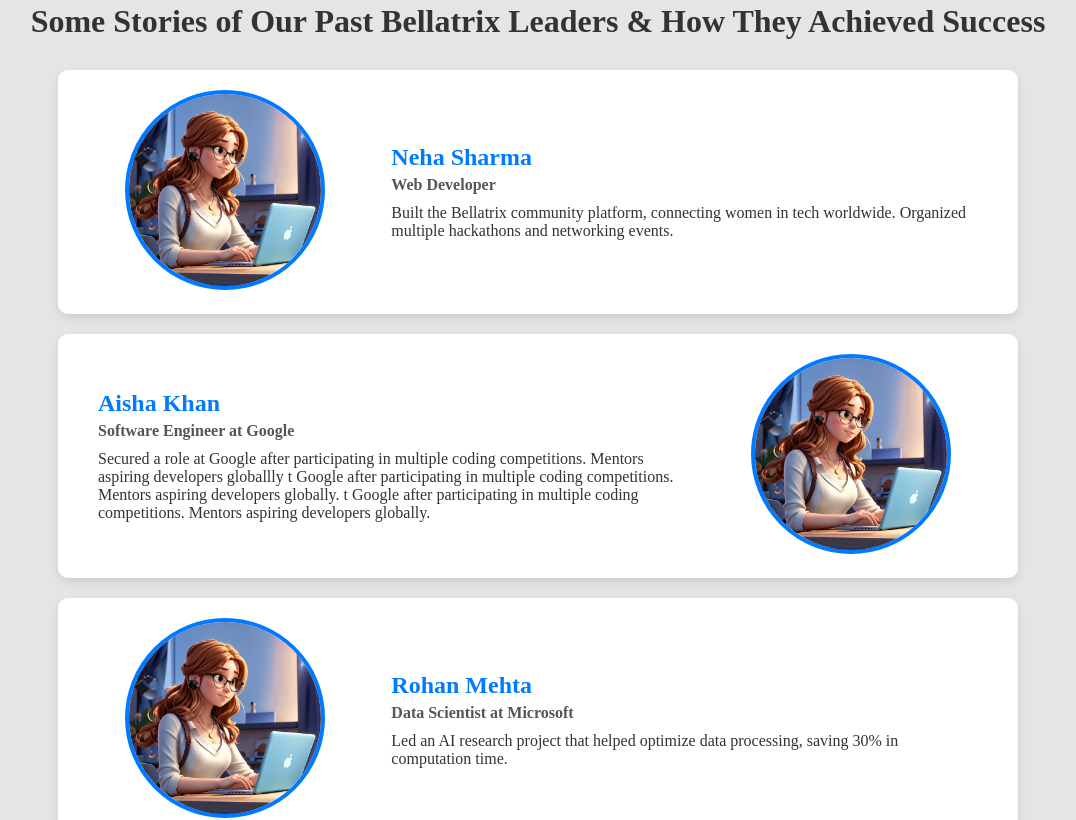
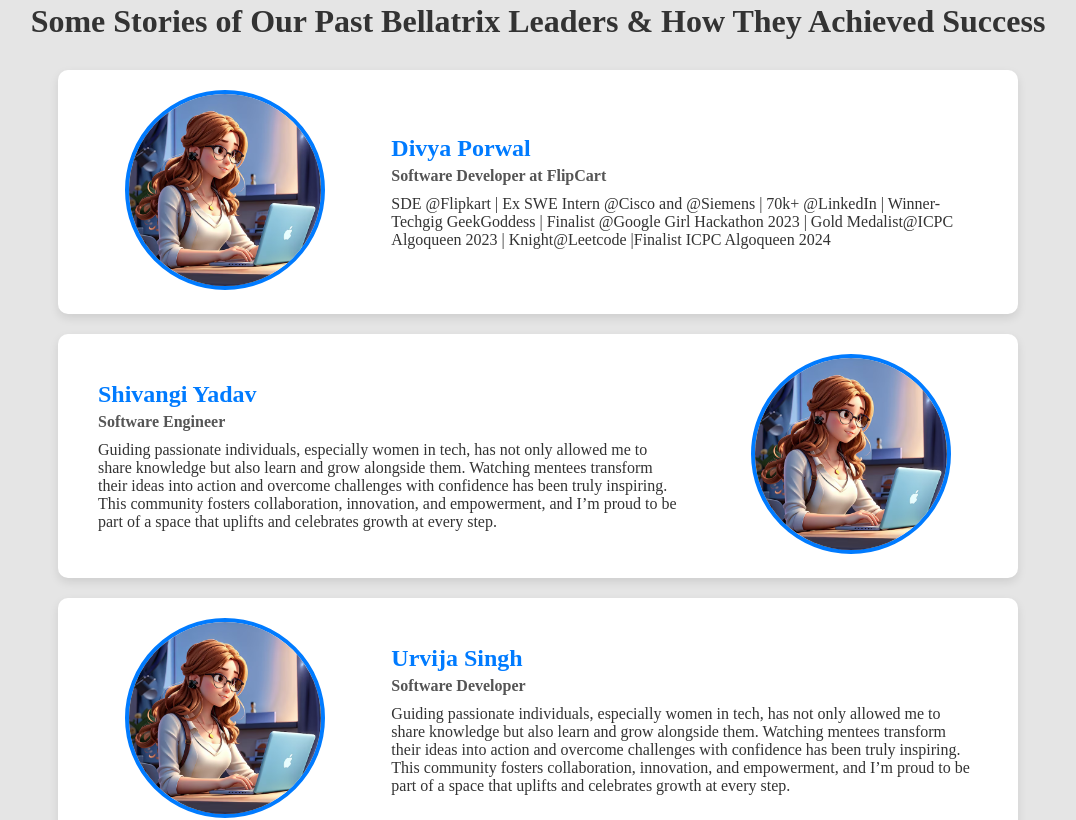
Before and after one commit to Shiwani2002/Bellatrix-Community, a React (Vite) app in the folder frontend/: page /about in a window 1280 px wide. Shown: the part 1860-2680 px from the top of the page, without its empty margins (102-1178 px from the left). Built offline with nearby package versions, Linux system fonts and the light colour scheme; no server answers.

Commit message:
Update OurStories.jsx

```diff
--- a/frontend/src/components/OurStories.jsx
+++ b/frontend/src/components/OurStories.jsx
@@ -3,34 +3,34 @@ import "./OurStories.css"; // External CSS file for styling
 
 const stories = [
   {
-    name: "Neha Sharma",
-    position: "Web Developer",
+    name: "Divya Porwal",
+    position: "Software Developer at FlipCart",
     image: "/about3.avif",
     achievement:
-      "Built the Bellatrix community platform, connecting women in tech worldwide. Organized multiple hackathons and networking events.",
+      "SDE @Flipkart | Ex SWE Intern @Cisco and @Siemens | 70k+ @LinkedIn | Winner- Techgig GeekGoddess | Finalist @Google Girl Hackathon 2023 | Gold Medalist@ICPC Algoqueen 2023 | Knight@Leetcode |Finalist ICPC Algoqueen 2024",
   },
   {
-    name: "Aisha Khan",
-    position: "Software Engineer at Google",
+    name: "Shivangi Yadav",
+    position: "Software Engineer",
     image: "/about3.avif",
     achievement:
-      "Secured a role at Google after participating in multiple coding competitions. Mentors aspiring developers globallly   t Google after participating in multiple coding competitions. Mentors aspiring developers globally.   t Google after participating in multiple coding competitions. Mentors aspiring developers globally.",
+      "Guiding passionate individuals, especially women in tech, has not only allowed me to share knowledge but also learn and grow alongside them. Watching mentees transform their ideas into action and overcome challenges with confidence has been truly inspiring. This community fosters collaboration, innovation, and empowerment, and I’m proud to be part of a space that uplifts and celebrates growth at every step.",
 
 
   },
   {
-    name: "Rohan Mehta",
-    position: "Data Scientist at Microsoft",
+    name: "Urvija Singh",
+    position: "Software Developer",
     image: "/about3.avif",
     achievement:
-      "Led an AI research project that helped optimize data processing, saving 30% in computation time.",
+      "Guiding passionate individuals, especially women in tech, has not only allowed me to share knowledge but also learn and grow alongside them. Watching mentees transform their ideas into action and overcome challenges with confidence has been truly inspiring. This community fosters collaboration, innovation, and empowerment, and I’m proud to be part of a space that uplifts and celebrates growth at every step.",
   },
   {
-    name: "Aisha Khan",
-    position: "Software Engineer at Google",
+    name: "Nishu Gupta",
+    position: "Software Engineer",
     image: "/about3.avif",
     achievement:
-      "Secured a role at Google after participating in multiple coding competitions. Mentors aspiring developers globallly   t Google after participating in multiple coding competitions. Mentors aspiring developers globally.   t Google after participating in multiple coding competitions. Mentors aspiring developers globally.",
+      "Built the Bellatrix community platform, connecting women in tech worldwide. Organized multiple hackathons and networking events.",
 
 
   },
```
